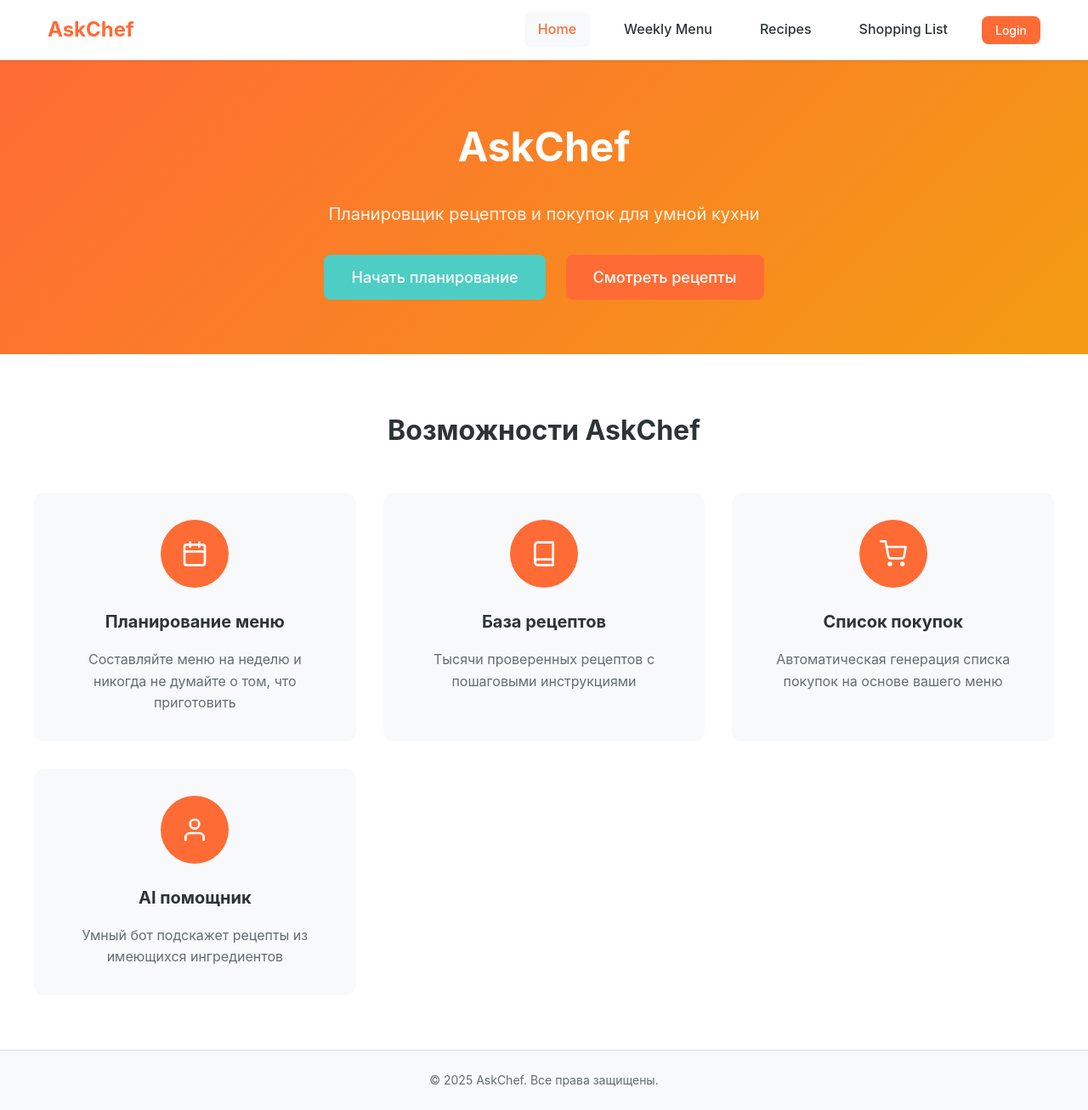
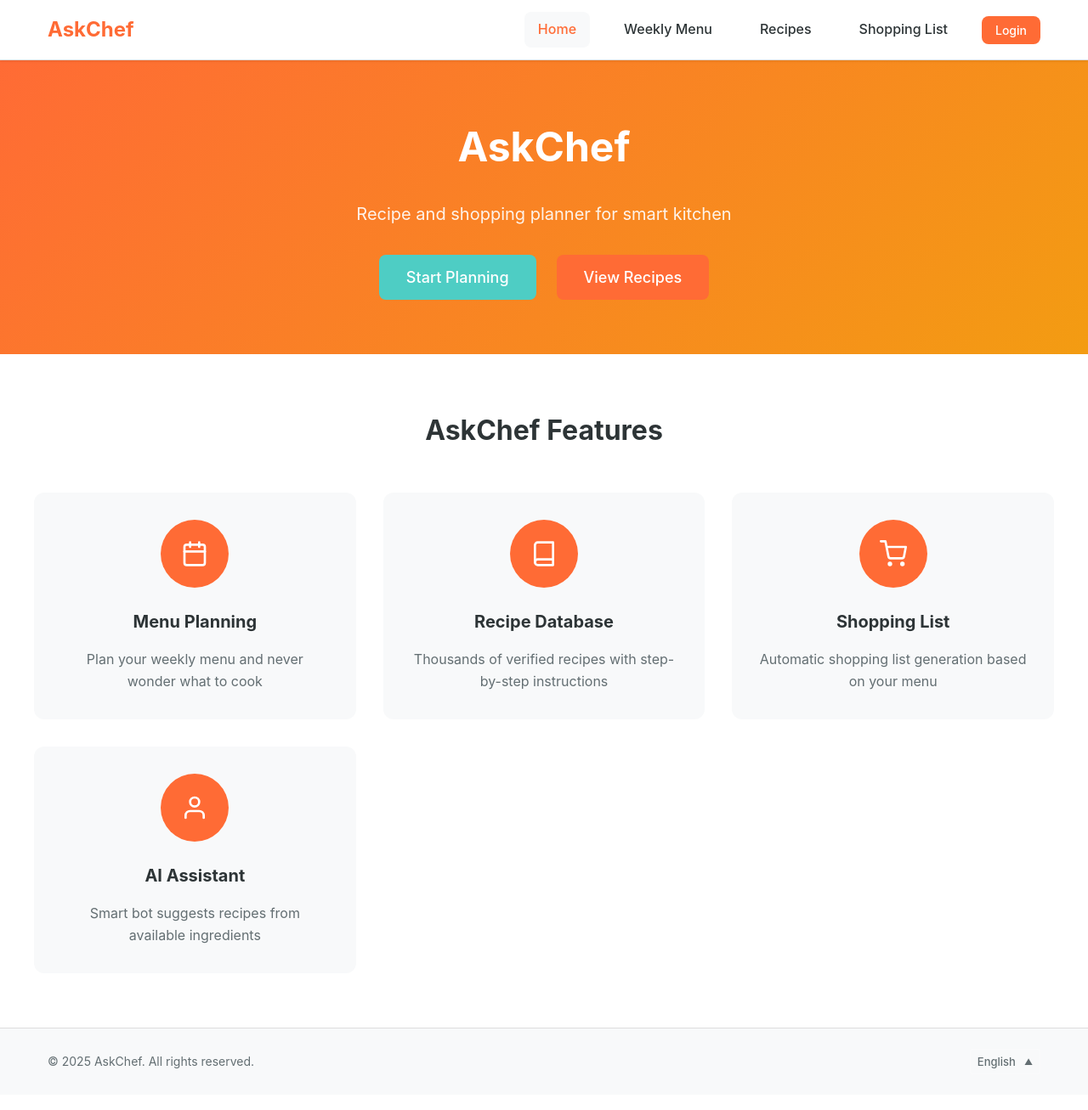
Before and after one commit to iScreAmn/askchef-app, a React (Vite) app: page / in a window 1280 px wide. Shown: the whole page at 85% size. Built offline with nearby package versions, Linux system fonts and the light colour scheme.

Commit message:
Integrated language toggle in footer section

```diff
--- a/src/components/layout/Footer/Footer.css
+++ b/src/components/layout/Footer/Footer.css
@@ -9,11 +9,35 @@
   max-width: 1200px;
   margin: 0 auto;
   padding: 0 1.6rem;
-  text-align: center;
+  display: flex;
+  justify-content: space-between;
+  align-items: center;
   color: #636E72;
+}
+
+.footer-left {
+  flex: 1;
+}
+
+.footer-right {
+  flex-shrink: 0;
 }
 
 .copyright {
   margin: 0;
   font-size: 1.4rem;
 }
+
+/* Mobile responsive */
+@media (max-width: 768px) {
+  .footer-content {
+    flex-direction: column;
+    gap: 16px;
+    text-align: center;
+  }
+
+  .footer-left,
+  .footer-right {
+    flex: none;
+  }
+}
--- a/src/components/layout/Footer/Footer.jsx
+++ b/src/components/layout/Footer/Footer.jsx
@@ -1,14 +1,22 @@
+import { useTranslation } from 'react-i18next'
+import LanguageSwitcher from '../../ui/LanguageSwitcher/LanguageSwitcher'
 import './Footer.css'
 
 const Footer = () => {
+  const { t } = useTranslation()
   const currentYear = new Date().getFullYear()
 
   return (
     <footer className="footer-container">
       <div className="footer-content">
-        <p className="copyright">
-          © {currentYear} AskChef. Все права защищены.
-        </p>
+        <div className="footer-left">
+          <p className="copyright">
+            © {currentYear} AskChef. {t('footer.allRightsReserved', 'Все права защищены')}.
+          </p>
+        </div>
+        <div className="footer-right">
+          <LanguageSwitcher variant="footer" />
+        </div>
       </div>
     </footer>
   )
--- a/src/pages/HomePage/HomePage.jsx
+++ b/src/pages/HomePage/HomePage.jsx
@@ -1,33 +1,35 @@
 import { useNavigate } from 'react-router-dom'
+import { useTranslation } from 'react-i18next'
 import { FiCalendar, FiBook, FiShoppingCart, FiUser } from 'react-icons/fi'
 import Button from '../../components/ui/Button/Button'
 import { useAuthStore } from '../../store/authStore'
 import './HomePage.css'
 
 const HomePage = () => {
+  const { t } = useTranslation()
   const navigate = useNavigate()
   const { isAuthenticated } = useAuthStore()
 
   const features = [
     {
       icon: <FiCalendar />,
-      title: 'Планирование меню',
-      description: 'Составляйте меню на неделю и никогда не думайте о том, что приготовить'
+      title: t('home.features.menuPlanning.title'),
+      description: t('home.features.menuPlanning.description')
     },
     {
       icon: <FiBook />,
-      title: 'База рецептов',
-      description: 'Тысячи проверенных рецептов с пошаговыми инструкциями'
+      title: t('home.features.recipeDatabase.title'),
+      description: t('home.features.recipeDatabase.description')
     },
     {
       icon: <FiShoppingCart />,
-      title: 'Список покупок',
-      description: 'Автоматическая генерация списка покупок на основе вашего меню'
+      title: t('home.features.shoppingList.title'),
+      description: t('home.features.shoppingList.description')
     },
     {
       icon: <FiUser />,
-      title: 'AI помощник',
-      description: 'Умный бот подскажет рецепты из имеющихся ингредиентов'
+      title: t('home.features.aiAssistant.title'),
+      description: t('home.features.aiAssistant.description')
     }
   ]
 
@@ -43,9 +45,9 @@ const HomePage = () => {
     <div className="home-container">
       <section className="hero">
         <div className="hero-content">
-          <h1 className="hero-title">AskChef</h1>
+          <h1 className="hero-title">{t('home.title')}</h1>
           <p className="hero-subtitle">
-            Планировщик рецептов и покупок для умной кухни
+            {t('home.subtitle')}
           </p>
           <div className="cta-buttons">
             <Button
@@ -53,14 +55,14 @@ const HomePage = () => {
               size="lg"
               onClick={handleGetStarted}
             >
-              Начать планирование
+              {t('home.getStarted')}
             </Button>
             <Button
               variant="outline"
               size="lg"
               onClick={() => navigate('/recipes')}
             >
-              Смотреть рецепты
+              {t('home.viewRecipes')}
             </Button>
           </div>
         </div>
@@ -68,7 +70,7 @@ const HomePage = () => {
 
       <section className="features">
         <div className="features-content">
-          <h2 className="features-title">Возможности AskChef</h2>
+          <h2 className="features-title">{t('home.featuresTitle')}</h2>
           <div className="features-grid">
             {features.map((feature, index) => (
               <div key={index} className="feature-card">
```
